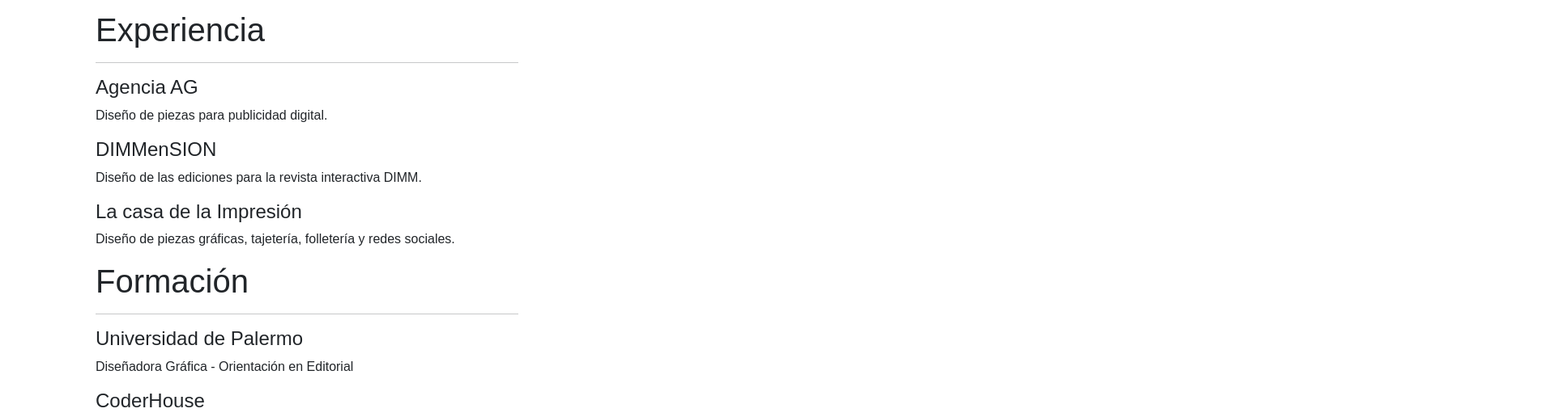
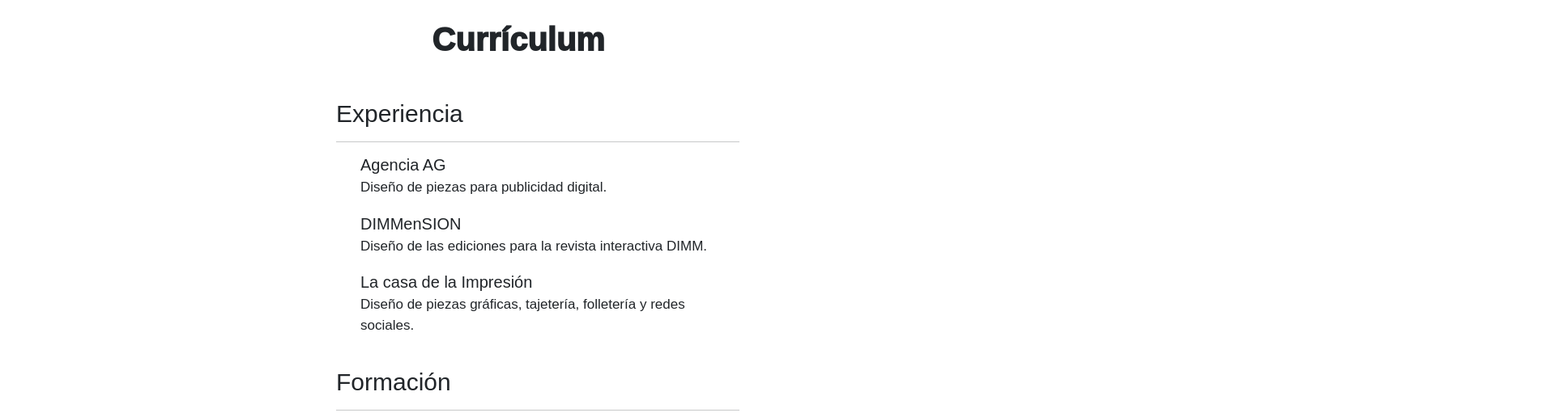
Before and after one commit to florpak/desafio-sass, a website: page curriculum.html in a window 1280 px wide. Shown: the part 75-591 px from the top of the page at 81% size, 1920 px wide, since content can reach past the window. Drawn offline with nearby package versions, Linux system fonts and the light colour scheme; some packages are replaced by stand-ins of ours; a script that the page names is missing.

Commit message:
Se agregaron estilos a página Curriculum

```diff
--- a/scss/style.scss
+++ b/scss/style.scss
@@ -393,3 +393,64 @@
         }
     }
 }
+
+/* PÁGINA: Currículum */
+
+/* Márgenes del Título Principal */
+
+.title-curriculum {
+    margin-top: 100px;
+    margin-bottom: 50px;
+}
+
+/* Cuerpo de CV */
+
+.content-cv {
+    display: flex;
+    flex-direction: column;
+    justify-content: center;
+    align-items: center;
+    margin-bottom: 5rem;
+    margin-left: 3rem;
+
+    .categoria {
+        margin-bottom: 20px;
+
+        .title_cat {
+            margin-bottom: 10px;
+
+            h3 {
+                font-weight: 350;
+                font-size: 30px;
+            }
+        }
+
+        .rubro {
+            margin: 10px 30px 20px;
+
+            h4 {
+                font-weight: 500;
+                font-size: 20px;
+                margin-bottom: 3px;
+            }
+
+            p {
+                font-weight: 350;
+                font-size: 17px;
+
+                li {
+                    margin-left: 25px;
+                    list-style: none;
+                }
+            }
+        }
+
+        img {
+            margin: 5px;
+            width: 40px;
+            &:hover {
+                opacity: 0.6;
+            }
+        }
+    }
+}
```
Also changed, not shown: css/style.css.
